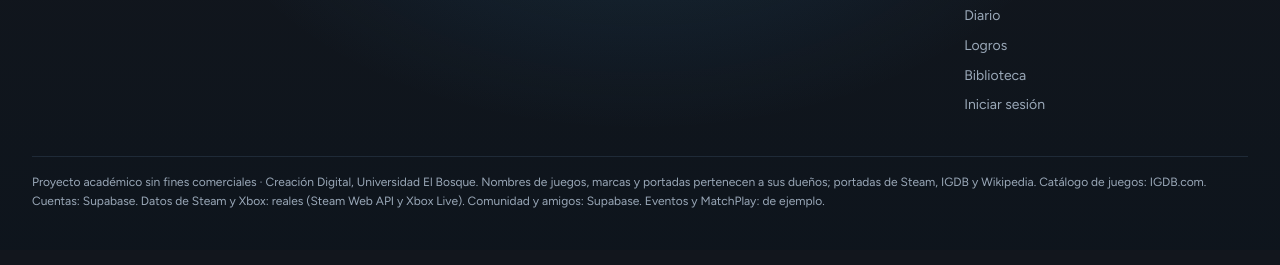
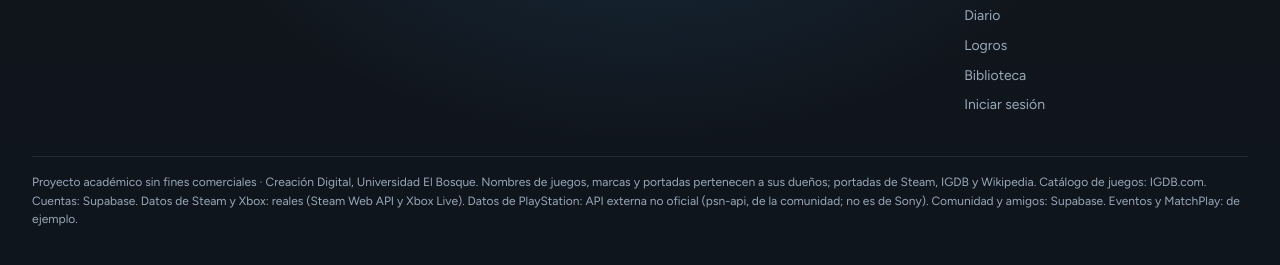
Before and after one commit to AndrewL213/SaveSlot_VC, a website: page 404.html in a window 1280 px wide. Shown: the part 1881-2146 px from the top of the page. Drawn offline with nearby package versions, Linux system fonts and the light colour scheme; no server answers.

Commit message:
Créditos de Inicio y 404: API externa de PlayStation

```diff
--- a/404.html
+++ b/404.html
@@ -112,7 +112,7 @@
         <a class="pie__enlace" href="pages/eventos.html#reglas">Reglas de eventos</a>
       </div>
     </nav>
-    <p class="pie__creditos">Proyecto académico sin fines comerciales · Creación Digital, Universidad El Bosque. Nombres de juegos, marcas y portadas pertenecen a sus dueños; portadas de Steam, IGDB y Wikipedia. Catálogo de juegos: IGDB.com. Cuentas: Supabase. Datos de Steam y Xbox: reales (Steam Web API y Xbox Live). Comunidad y amigos: Supabase. Eventos y MatchPlay: de ejemplo.</p>
+    <p class="pie__creditos">Proyecto académico sin fines comerciales · Creación Digital, Universidad El Bosque. Nombres de juegos, marcas y portadas pertenecen a sus dueños; portadas de Steam, IGDB y Wikipedia. Catálogo de juegos: IGDB.com. Cuentas: Supabase. Datos de Steam y Xbox: reales (Steam Web API y Xbox Live). Datos de PlayStation: API externa no oficial (psn-api, de la comunidad; no es de Sony). Comunidad y amigos: Supabase. Eventos y MatchPlay: de ejemplo.</p>
   </div>
 </footer>
 
```
Also changed, not shown: index.html (+1 -1 lines).
